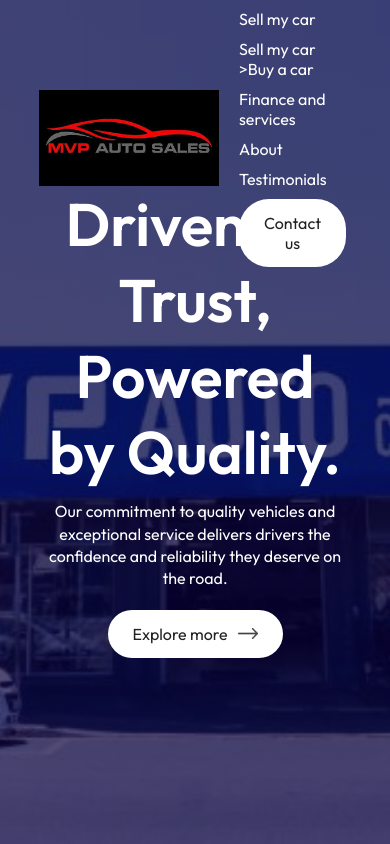
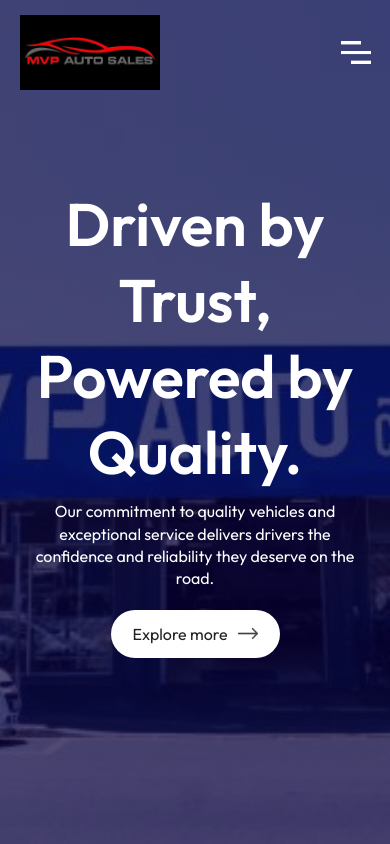
Before and after one commit to Raiqa284/mvpauto, a React (Vite) app: page / in a window 390 px wide. Shown: the top 844 px of the page. Built offline with nearby package versions, Linux system fonts and the light colour scheme.

Commit message:
mobile friendly

```diff
--- a/src/components/Navbar/Navbar.css
+++ b/src/components/Navbar/Navbar.css
@@ -26,3 +26,48 @@ nav ul li{
     background: #212EA0;
     transition: 0.5;
 }
+.menu-icon{
+    display: none;
+
+}
+/* ----- media query-------*/
+@media (max-width: 1000px){
+    .logo{
+        width: 140px;
+    }
+    nav ul li{
+        margin: 10px 15px;
+
+
+    }
+
+}
+@media (max-width: 840px){
+    nav{
+        padding: 15px 0;
+    }
+    nav ul{
+        position: fixed;
+        top: 0;
+        right:0px;
+        bottom: 0;
+        background: #212EA0;
+        z-index: -1;
+        width: 200px;
+        padding-top: 70px;
+        transition: 0.5s;
+    }
+    nav ul li{
+        display: block;
+        margin: 25px 40px;
+
+    }
+    .menu-icon{
+        display: block;
+        width:30px;
+        cursor: pointer;
+    }
+    .hide-mobile-menu{
+        right: -200px;
+    }
+}
--- a/src/components/Navbar/Navbar.jsx
+++ b/src/components/Navbar/Navbar.jsx
@@ -1,6 +1,7 @@
 import React, { useEffect } from 'react'
 import './Navbar.css'
 import logo from '../../assets/logo.jpg'
+import menu_icon from '../../assets/menu-icon.png'
 import { useState } from 'react'// did this based on chat , check video
 import { Link } from 'react-scroll'
 
@@ -14,23 +15,29 @@ const Navbar = () => {
             window.scrolly > 50 ? setSticky(true) : setSticky(false);
     })
     }, []);
+    const [mobileMenu, setMobileMenu]=useState(false);
+    const toggleMenu =()=>{
+      mobileMenu? setMobileMenu(false) : setMobileMenu(true);
+    }
 
     return (
     <nav className={`container ${sticky ? 'dark-nav' : ''}`}>
 
          <img src={logo} alt="" className='logo'/>
-         <ul>
-            <li><Link to="hero" smooth={true} offset={0} duration={500}>
+         <ul className={mobileMenu?'':'hide-mobile-menu'}>
+            <li><Link to="sell my car" smooth={true} offset={0} duration={500}>
             Sell my car
             </Link></li>
-            <li><Link to="hero" smooth={true} offset={0} duration={500}>
-            Sell my car
-            >Buy a car</Link></li>
-            <li>Finance and services</li>
-            <li>About</li>
-            <li>Testimonials</li>
-             <li><button className='btn'>Contact us</button></li>
+            <li><Link to="Buy a car" smooth={true} offset={0} duration={500}>
+            Buy a car
+            </Link></li>
+            <li><Link to="finance and services" smooth={true} offset={0} duration={500}>Finance and services</Link></li>
+            <li><Link to="about" smooth={true} offset={0} duration={500}>About</Link></li>
+            <li><Link to="testimonials" smooth={true} offset={0} duration={500}>Testimonials</Link></li>
+            <li><Link to="contact" smooth={true} offset={0} duration= {500}
+              className='btn'>Contact us</Link></li>
          </ul>
+         <img src={menu_icon} alt="" className='menu-icon' onClick={toggleMenu}/>
         </nav>
     )
 }
--- a/src/components/Programs_temp/Programs_temp.jsx
+++ b/src/components/Programs_temp/Programs_temp.jsx
@@ -12,7 +12,7 @@ import Finance_car_icon from '../../assets/Finance_car_icon.png'
 
 const Programs_temp = () => {
   return (
-    <div className='programs'>
+    <div className='programs' id="">
         <div className="program">
             <img src={Buy_car} alt="" />
            <div className="caption">
--- a/src/index.css
+++ b/src/index.css
@@ -41,3 +41,15 @@ a{
     background: #212EA0;
     color:#FFF;
 }
+
+/* ----- media query-------*/
+@media (max-width: 1200px){
+    .container{
+        padding-left: 5%;
+        padding-right:5%;
+    }
+    .btn{
+        padding: 14px 22px;
+
+    }
+}
```
Also changed, not shown: src/assets/menu-icon.png (added).
